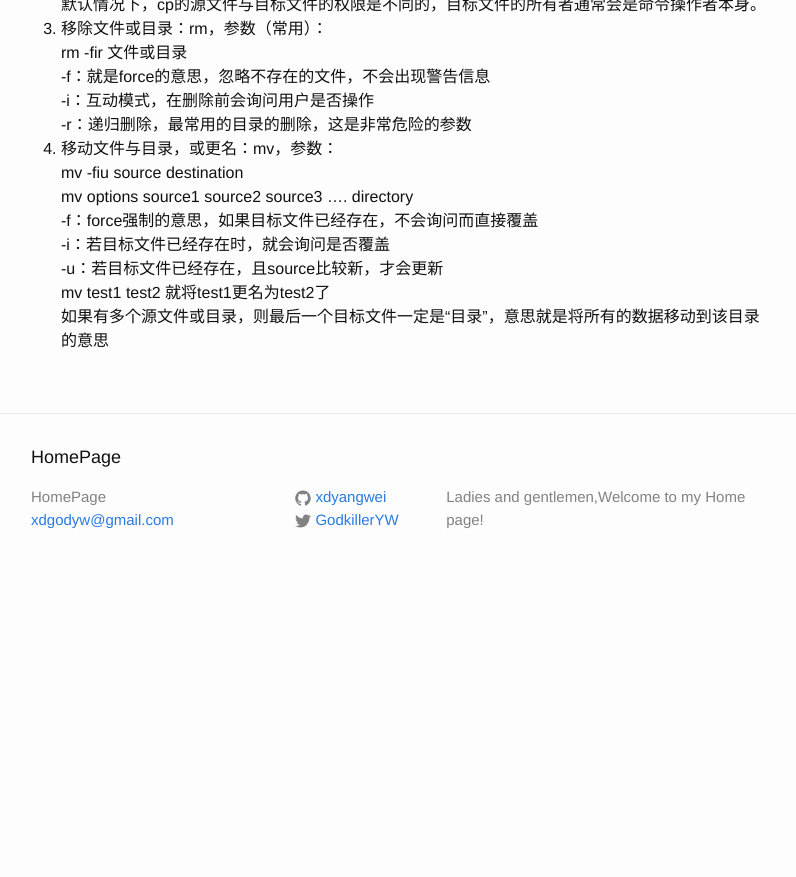
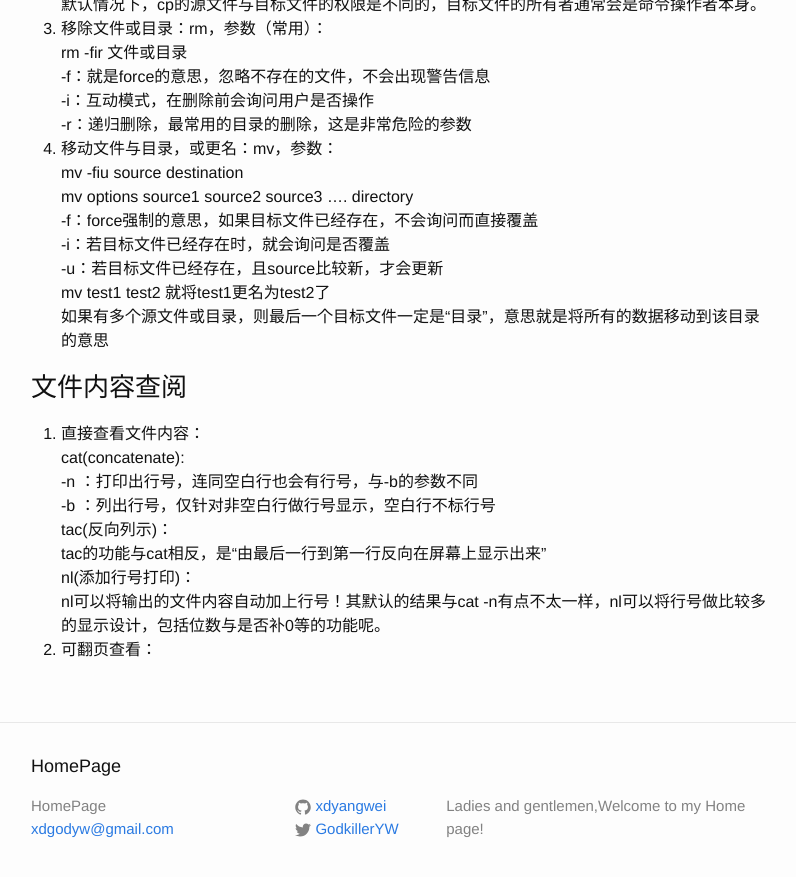
Before and after one commit to xdyangwei/xdyangwei.github.io, a Jekyll site: the page built from _posts/2019-6-11-Linux的文件与目录.md, in a window 1280 px wide and 900 px high, scrolled down 1809 px. Shown: the top 877 px of the window, without its empty margins (239-1035 px from the left). Built offline with Jekyll 4.4.1, drawn with Linux system fonts in a browser that asks for light colours; our own code applies the rules of GitHub Pages for plain Markdown files; before the commit the page ends 2400 px from its top, so only the background shows below that.

Commit message:
add the tips of cat

```diff
--- a/_posts/2019-6-11-Linux的文件与目录.md
+++ b/_posts/2019-6-11-Linux的文件与目录.md
@@ -66,3 +66,14 @@ mv options source1 source2 source3 .... directory
 -u：若目标文件已经存在，且source比较新，才会更新
 mv test1 test2  就将test1更名为test2了
 如果有多个源文件或目录，则最后一个目标文件一定是“目录”，意思就是将所有的数据移动到该目录的意思
+
+### 文件内容查阅
+1. 直接查看文件内容：
+cat(concatenate):
+-n ：打印出行号，连同空白行也会有行号，与-b的参数不同
+-b ：列出行号，仅针对非空白行做行号显示，空白行不标行号
+tac(反向列示)：
+tac的功能与cat相反，是“由最后一行到第一行反向在屏幕上显示出来”
+nl(添加行号打印)：
+nl可以将输出的文件内容自动加上行号！其默认的结果与cat -n有点不太一样，nl可以将行号做比较多的显示设计，包括位数与是否补0等的功能呢。
+2. 可翻页查看：
```
